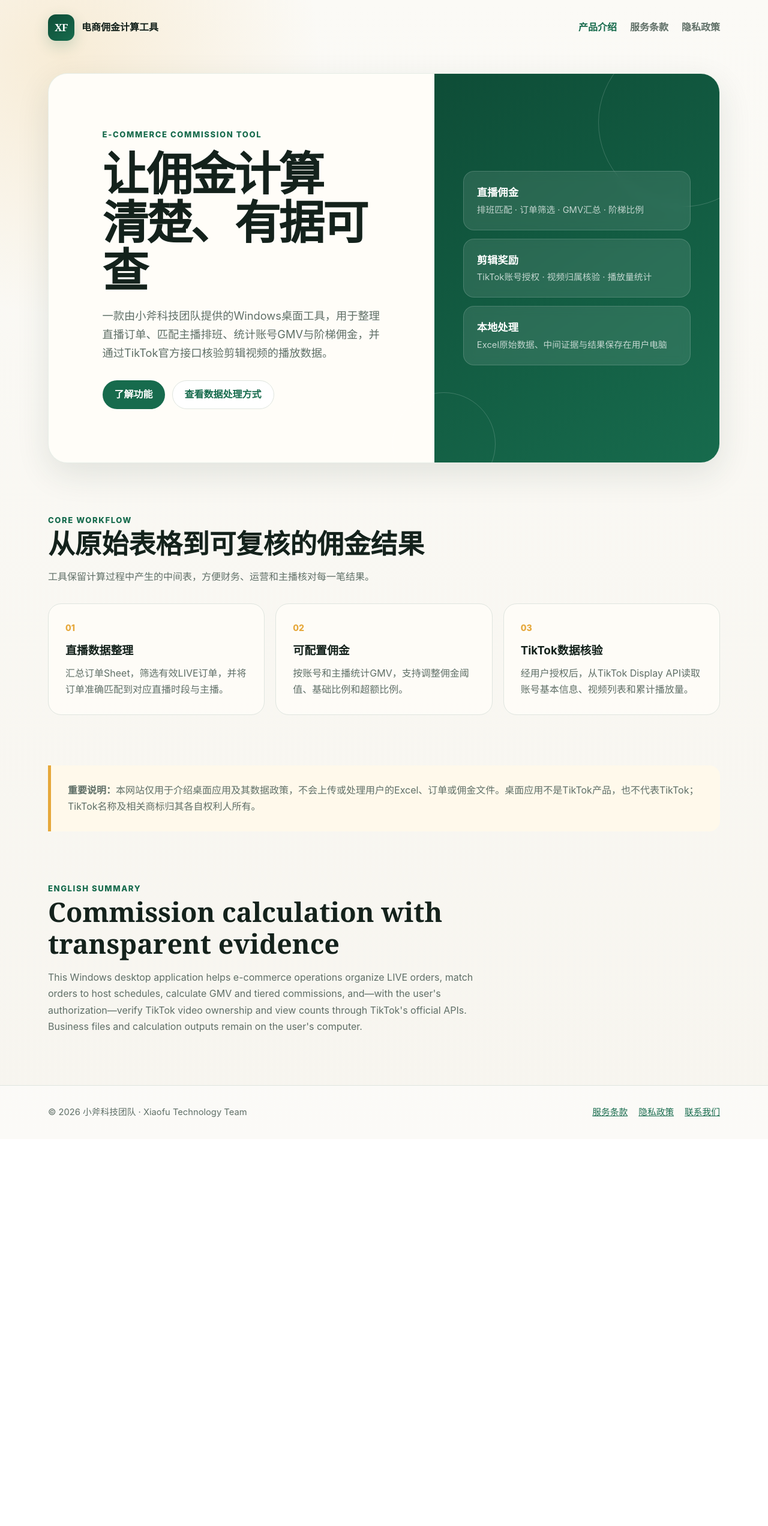
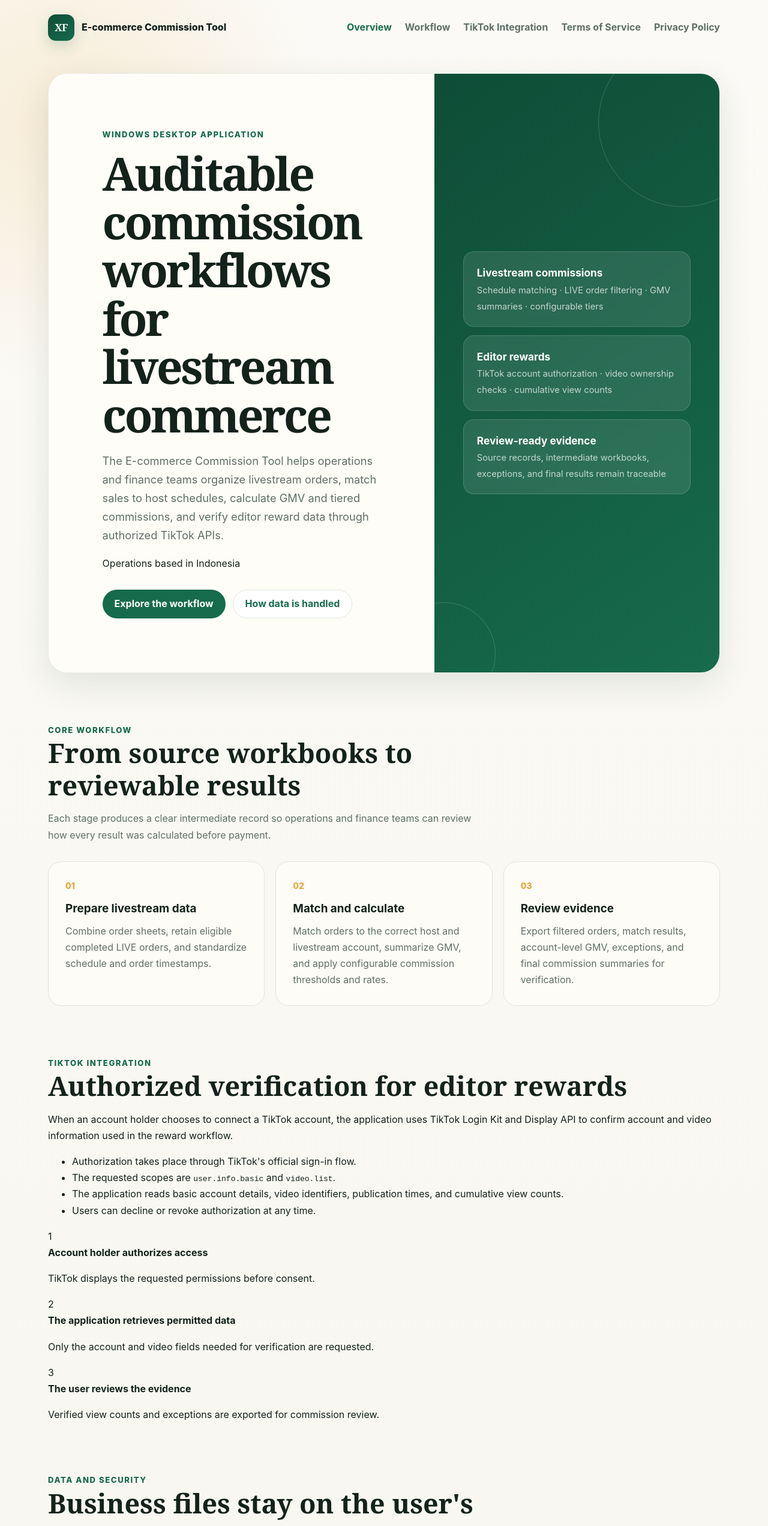
Before and after one commit to Gslullaby/commission-tool-site, a plain HTML site: page index.html in a window 1280 px wide. Shown: the top 2544 px of the page at 60% size. Before the commit the page ends 1899 px from the top, so only its background shows below. Drawn offline with Linux system fonts and the light colour scheme.

Commit message:
Update homepage for Indonesia-based operations

```diff
--- a/index.html
+++ b/index.html
@@ -1,68 +1,116 @@
 <!doctype html>
-<html lang="zh-CN">
+<html lang="en">
 <head>
   <meta charset="utf-8">
   <meta name="viewport" content="width=device-width, initial-scale=1">
-  <meta name="description" content="电商佣金计算工具：在本地整理直播订单、匹配主播排班、计算GMV和阶梯佣金，并通过TikTok官方接口核验剪辑视频播放量。">
-  <title>电商佣金计算工具 | E-commerce Commission Tool</title>
+  <meta name="description" content="A Windows desktop application for livestream order processing, auditable GMV and commission calculations, and authorized TikTok video-data verification. Operations are based in Indonesia.">
+  <title>E-commerce Commission Tool | Livestream GMV and Commission Operations</title>
   <link rel="stylesheet" href="styles.css">
 </head>
 <body>
   <header class="site-header">
-    <a class="brand" href="index.html"><span class="brand-mark" aria-hidden="true">XF</span><span>电商佣金计算工具</span></a>
-    <nav aria-label="主导航">
-      <a href="index.html" aria-current="page">产品介绍</a>
-      <a href="terms.html">服务条款</a>
-      <a href="privacy.html">隐私政策</a>
+    <a class="brand" href="index.html"><span class="brand-mark" aria-hidden="true">XF</span><span>E-commerce Commission Tool</span></a>
+    <nav aria-label="Main navigation">
+      <a href="index.html" aria-current="page">Overview</a>
+      <a href="#workflow">Workflow</a>
+      <a href="#tiktok">TikTok Integration</a>
+      <a href="terms.html">Terms of Service</a>
+      <a href="privacy.html">Privacy Policy</a>
     </nav>
   </header>
 
   <main>
     <section class="hero">
       <div class="hero-copy">
-        <div class="eyebrow">E-commerce Commission Tool</div>
-        <h1>让佣金计算<br>清楚、有据可查</h1>
-        <p class="lead">一款由小斧科技团队提供的Windows桌面工具，用于整理直播订单、匹配主播排班、统计账号GMV与阶梯佣金，并通过TikTok官方接口核验剪辑视频的播放数据。</p>
+        <div class="eyebrow">Windows desktop application</div>
+        <h1>Auditable commission workflows for livestream commerce</h1>
+        <p class="lead">The E-commerce Commission Tool helps operations and finance teams organize livestream orders, match sales to host schedules, calculate GMV and tiered commissions, and verify editor reward data through authorized TikTok APIs.</p>
+        <div class="market-badge"><span aria-hidden="true"></span>Operations based in Indonesia</div>
         <div class="actions">
-          <a class="button primary" href="#features">了解功能</a>
-          <a class="button secondary" href="privacy.html">查看数据处理方式</a>
+          <a class="button primary" href="#workflow">Explore the workflow</a>
+          <a class="button secondary" href="#data">How data is handled</a>
         </div>
       </div>
-      <div class="hero-panel" aria-label="产品能力概览">
+      <div class="hero-panel" aria-label="Application capabilities">
         <div class="metric-stack">
-          <div class="metric"><strong>直播佣金</strong><span>排班匹配 · 订单筛选 · GMV汇总 · 阶梯比例</span></div>
-          <div class="metric"><strong>剪辑奖励</strong><span>TikTok账号授权 · 视频归属核验 · 播放量统计</span></div>
-          <div class="metric"><strong>本地处理</strong><span>Excel原始数据、中间证据与结果保存在用户电脑</span></div>
+          <div class="metric"><strong>Livestream commissions</strong><span>Schedule matching · LIVE order filtering · GMV summaries · configurable tiers</span></div>
+          <div class="metric"><strong>Editor rewards</strong><span>TikTok account authorization · video ownership checks · cumulative view counts</span></div>
+          <div class="metric"><strong>Review-ready evidence</strong><span>Source records, intermediate workbooks, exceptions, and final results remain traceable</span></div>
         </div>
       </div>
     </section>
 
-    <section class="section" id="features">
+    <section class="section" id="workflow">
       <div class="section-heading">
         <div class="eyebrow">Core workflow</div>
-        <h2>从原始表格到可复核的佣金结果</h2>
-        <p>工具保留计算过程中产生的中间表，方便财务、运营和主播核对每一笔结果。</p>
+        <h2>From source workbooks to reviewable results</h2>
+        <p>Each stage produces a clear intermediate record so operations and finance teams can review how every result was calculated before payment.</p>
       </div>
       <div class="grid">
-        <article class="card"><div class="number">01</div><h3>直播数据整理</h3><p>汇总订单Sheet，筛选有效LIVE订单，并将订单准确匹配到对应直播时段与主播。</p></article>
-        <article class="card"><div class="number">02</div><h3>可配置佣金</h3><p>按账号和主播统计GMV，支持调整佣金阈值、基础比例和超额比例。</p></article>
-        <article class="card"><div class="number">03</div><h3>TikTok数据核验</h3><p>经用户授权后，从TikTok Display API读取账号基本信息、视频列表和累计播放量。</p></article>
+        <article class="card"><div class="number">01</div><h3>Prepare livestream data</h3><p>Combine order sheets, retain eligible completed LIVE orders, and standardize schedule and order timestamps.</p></article>
+        <article class="card"><div class="number">02</div><h3>Match and calculate</h3><p>Match orders to the correct host and livestream account, summarize GMV, and apply configurable commission thresholds and rates.</p></article>
+        <article class="card"><div class="number">03</div><h3>Review evidence</h3><p>Export filtered orders, match results, account-level GMV, exceptions, and final commission summaries for verification.</p></article>
       </div>
     </section>
 
-    <section class="section">
-      <div class="notice"><strong>重要说明：</strong>本网站仅用于介绍桌面应用及其数据政策，不会上传或处理用户的Excel、订单或佣金文件。桌面应用不是TikTok产品，也不代表TikTok；TikTok名称及相关商标归其各自权利人所有。</div>
+    <section class="section split-section" id="tiktok">
+      <div>
+        <div class="eyebrow">TikTok integration</div>
+        <h2>Authorized verification for editor rewards</h2>
+        <p class="section-copy">When an account holder chooses to connect a TikTok account, the application uses TikTok Login Kit and Display API to confirm account and video information used in the reward workflow.</p>
+        <ul class="check-list">
+          <li>Authorization takes place through TikTok's official sign-in flow.</li>
+          <li>The requested scopes are <code>user.info.basic</code> and <code>video.list</code>.</li>
+          <li>The application reads basic account details, video identifiers, publication times, and cumulative view counts.</li>
+          <li>Users can decline or revoke authorization at any time.</li>
+        </ul>
+      </div>
+      <aside class="integration-card" aria-label="TikTok verification sequence">
+        <div class="integration-step"><span>1</span><div><strong>Account holder authorizes access</strong><p>TikTok displays the requested permissions before consent.</p></div></div>
+        <div class="integration-step"><span>2</span><div><strong>The application retrieves permitted data</strong><p>Only the account and video fields needed for verification are requested.</p></div></div>
+        <div class="integration-step"><span>3</span><div><strong>The user reviews the evidence</strong><p>Verified view counts and exceptions are exported for commission review.</p></div></div>
+      </aside>
     </section>
 
-    <section class="section">
+    <section class="section" id="data">
       <div class="section-heading">
-        <div class="eyebrow">English summary</div>
-        <h2>Commission calculation with transparent evidence</h2>
-        <p>This Windows desktop application helps e-commerce operations organize LIVE orders, match orders to host schedules, calculate GMV and tiered commissions, and—with the user's authorization—verify TikTok video ownership and view counts through TikTok's official APIs. Business files and calculation outputs remain on the user's computer.</p>
+        <div class="eyebrow">Data and security</div>
+        <h2>Business files stay on the user's computer</h2>
+        <p>Excel source files, intermediate evidence, configuration outputs, and commission results are processed and stored locally. They are not uploaded to servers operated by the Xiaofu Technology Team.</p>
       </div>
+      <div class="detail-grid">
+        <article><h3>Local processing</h3><p>Users choose the input files and output folder. Generated workbooks remain under the user's control.</p></article>
+        <article><h3>Protected credentials</h3><p>TikTok Client Secrets and authorization tokens are stored using encryption scoped to the current Windows user.</p></article>
+        <article><h3>Limited network use</h3><p>Network communication occurs only when using TikTok authorization or requesting permitted account and video data from official TikTok services.</p></article>
+        <article><h3>No sale or advertising use</h3><p>We do not sell personal data or use local business files for advertising.</p></article>
+      </div>
+    </section>
+
+    <section class="section region-section">
+      <div>
+        <div class="eyebrow">Service region</div>
+        <h2>Operated from Indonesia for TikTok-supported markets</h2>
+      </div>
+      <div class="region-copy">
+        <p>The application is operated from Indonesia and is intended for e-commerce operations teams working in regions where TikTok and the relevant developer services are available.</p>
+        <p>It is not offered to users in mainland China and is not intended to access TikTok from mainland China-based IP addresses.</p>
+      </div>
+    </section>
+
+    <section class="section support-section">
+      <div>
+        <div class="eyebrow">Product information and support</div>
+        <h2>A maintained business operations application</h2>
+        <p>The Windows application is designed for real commission-processing workflows, not personal testing. Access, onboarding, and support are provided to authorized e-commerce operations teams.</p>
+      </div>
+      <a class="button primary" href="https://github.com/Gslullaby">Contact the operator</a>
+    </section>
+
+    <section class="section legal-notice">
+      <div class="notice"><strong>Independent application.</strong> This application is not a TikTok product and is not affiliated with, sponsored by, or endorsed by TikTok. TikTok names and trademarks belong to their respective owners.</div>
     </section>
   </main>
 
-  <footer><div class="footer-inner"><span>© 2026 小斧科技团队 · Xiaofu Technology Team</span><div class="footer-links"><a href="terms.html">服务条款</a><a href="privacy.html">隐私政策</a><a href="https://github.com/Gslullaby">联系我们</a></div></div></footer>
+  <footer><div class="footer-inner"><span>© 2026 Xiaofu Technology Team · Operations based in Indonesia</span><div class="footer-links"><a href="terms.html">Terms of Service</a><a href="privacy.html">Privacy Policy</a><a href="https://github.com/Gslullaby">Contact</a></div></div></footer>
 </body>
 </html>
```
